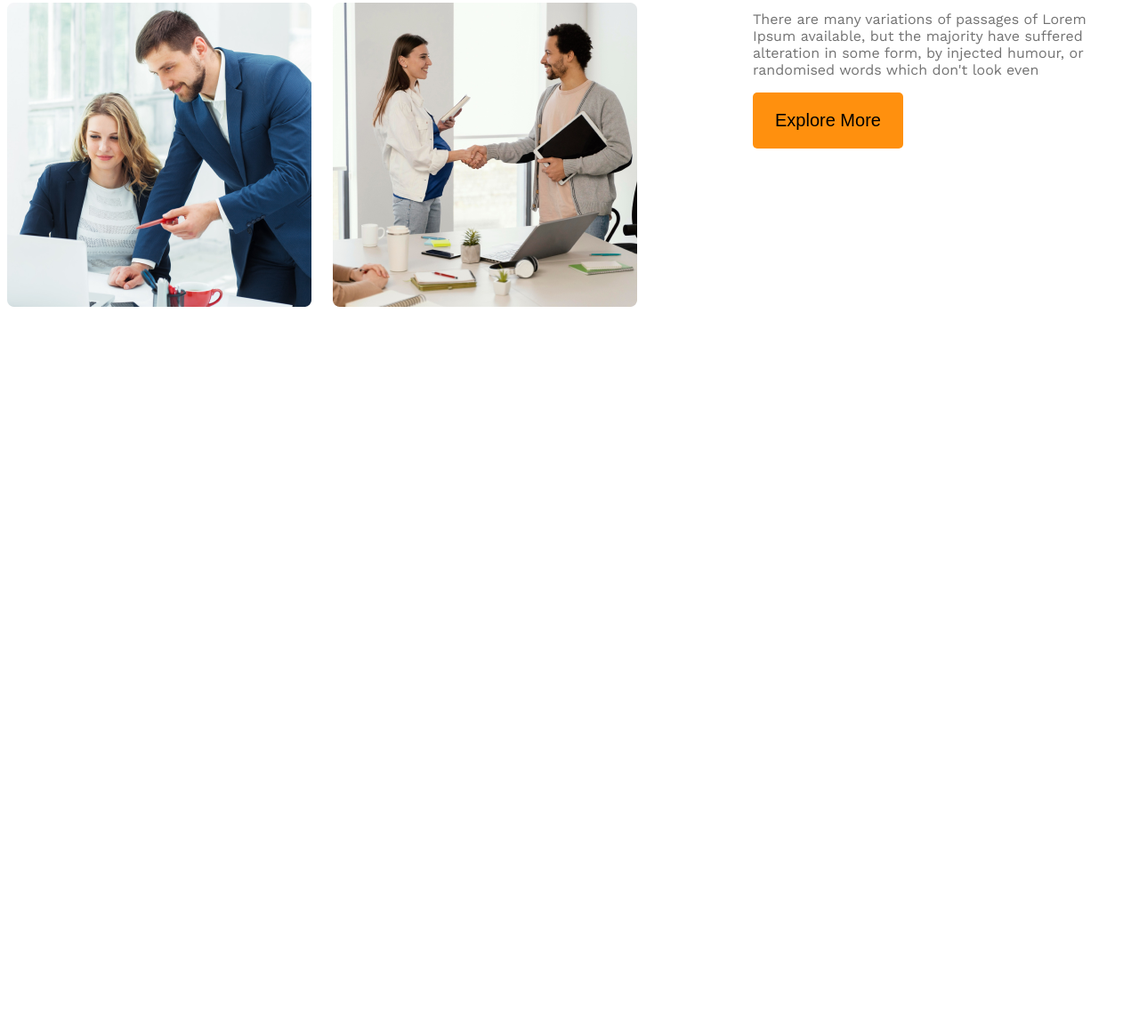
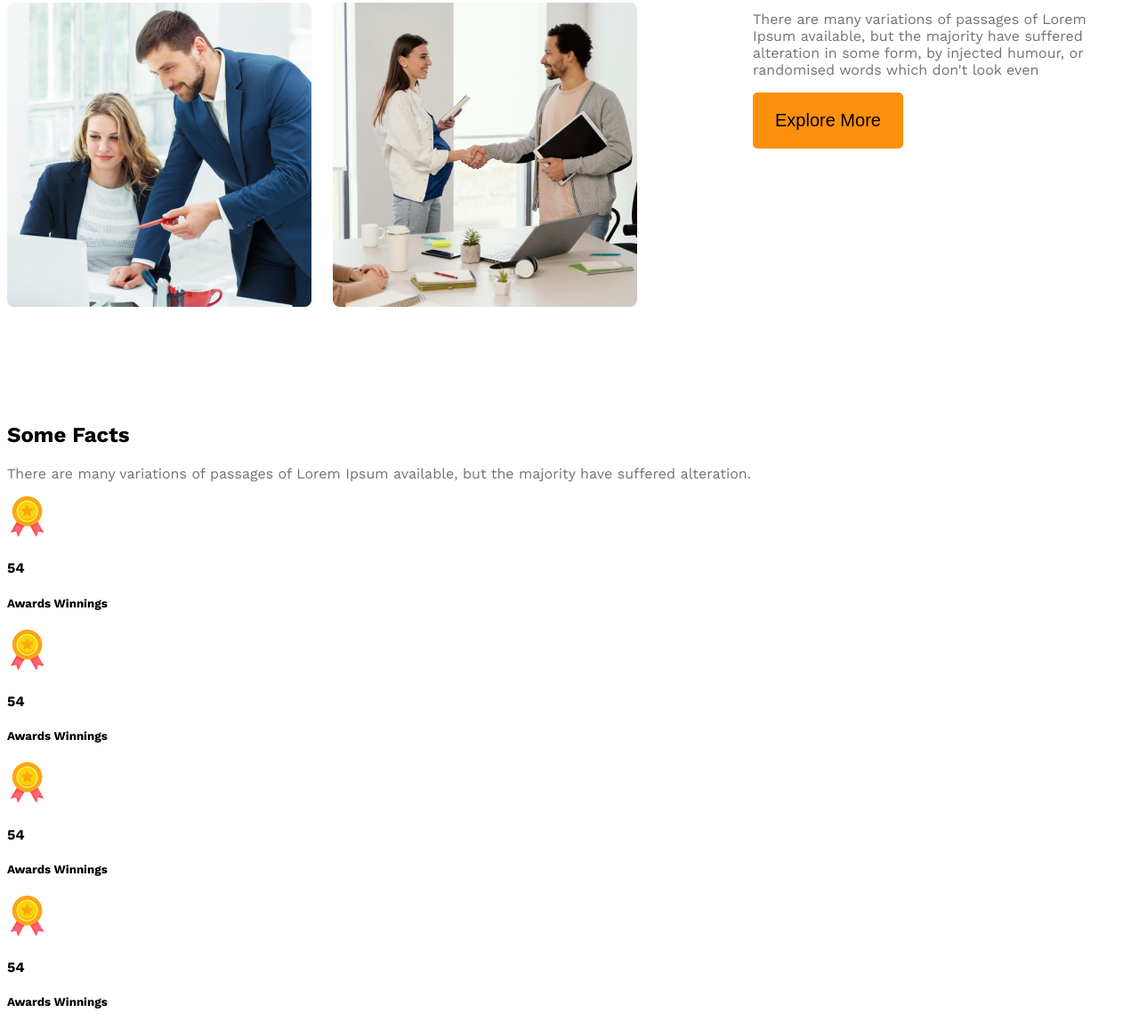
Before and after one commit to Arif-Billah/g3-architects-website, a plain HTML site: page index.html in a window 1280 px wide. Shown: the part 1520-2677 px from the top of the page at 89% size. Before the commit the page ends 1873 px from the top, so only its background shows below. Drawn offline with nearby package versions, Linux system fonts and the light colour scheme.

Commit message:
add facts contents

```diff
--- a/index.html
+++ b/index.html
@@ -47,6 +47,48 @@
 
 
         </section>
+        <section>
+
+        </section>
+
+        <!..... some facts.... >
+        <section class="some-facts">
+            <h1 class="section-title">Some Facts</h1>
+            <p class="text-light-gray facts-description">
+                There are many variations of passages of Lorem Ipsum available, but the majority have suffered alteration.
+            </p>
+            <div class="facts-container">
+                <div class="fact-card">
+                    <div>
+                        <img src="images/icons/ribon.png" alt="" class="image-fact-icon">
+                        <h4 class="fact-number">54</h4>
+                        <h5 class="nact-name">Awards Winnings</h5>
+                    </div>
+                    <div class="fact-card">
+                        <div>
+                            <img src="images/icons/ribon.png" alt="" class="image-fact-icon">
+                            <h4 class="fact-number">54</h4>
+                            <h5 class="nact-name">Awards Winnings</h5>
+                        </div>
+                    </div>
+                    <div class="fact-card">
+                        <div>
+                            <img src="images/icons/ribon.png" alt="" class="image-fact-icon">
+                            <h4 class="fact-number">54</h4>
+                            <h5 class="nact-name">Awards Winnings</h5>
+                        </div>
+                    </div>
+                    <div class="fact-card">
+                        <div>
+                            <img src="images/icons/ribon.png" alt="" class="image-fact-icon">
+                            <h4 class="fact-number">54</h4>
+                            <h5 class="nact-name">Awards Winnings</h5>
+                        </div>
+                    </div>
+                </div>
+            </div>
+
+        </section>
 
     </main>
     <footer>
```
